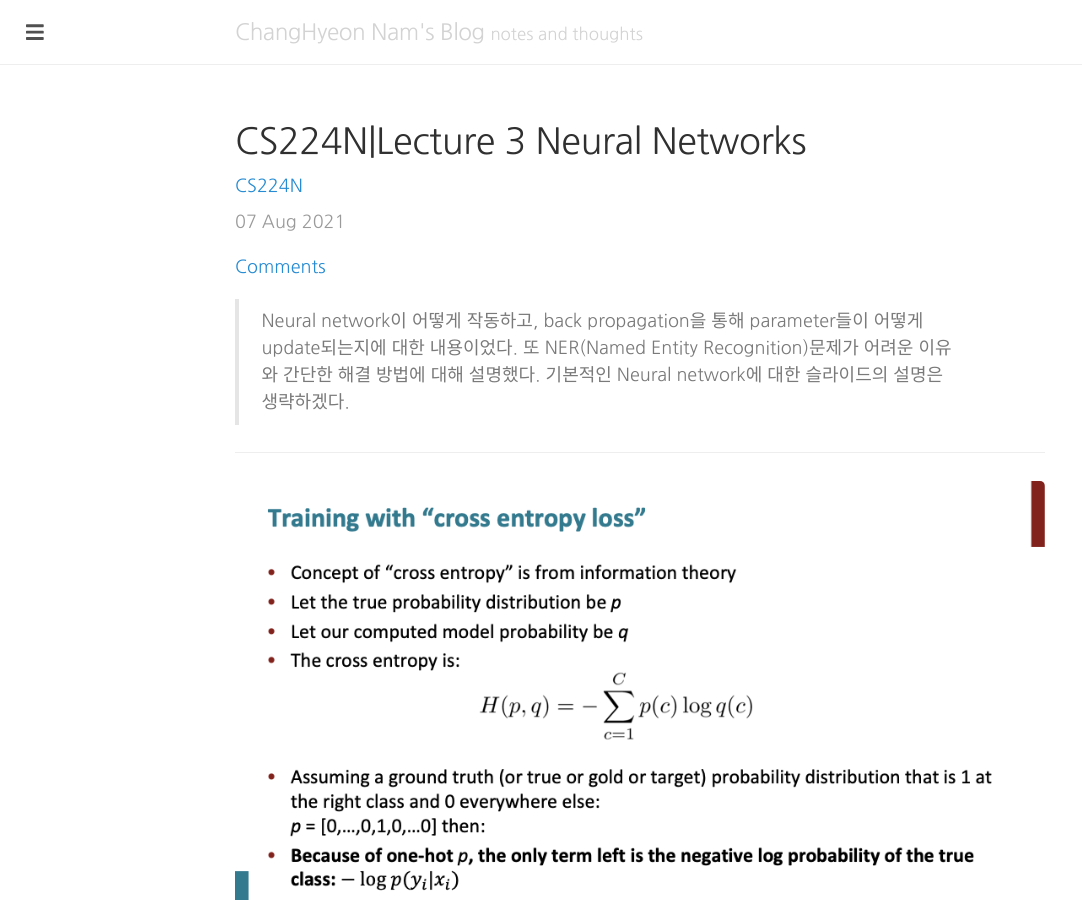
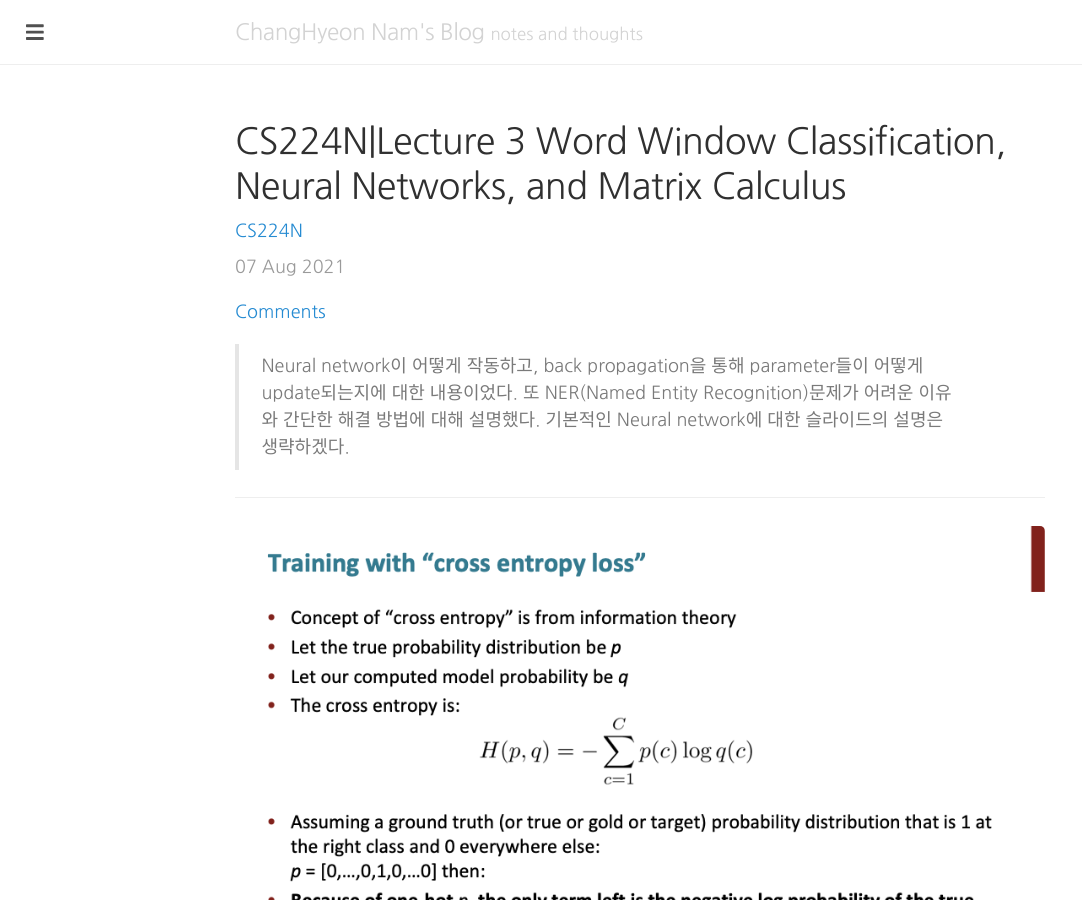
Before and after one commit to changhyeonnam/changhyeonnam.github.io, a Jekyll site: the page built from _posts/2021/2021-08-07-cs224N_lecture03.md, in a window 1280 px wide and 900 px high. Shown: the whole window, without its empty margins (0-1082 px from the left). Built offline with Jekyll 4.4.1, drawn with Linux system fonts in a browser that asks for light colours; nearby versions of some CDN libraries; formulas are drawn with MathJax 3; comment, search, counter and statistics services are not loaded.

Commit message:
Update 2021-08-07-cs224N_lecture03.md

```diff
--- a/_posts/2021/2021-08-07-cs224N_lecture03.md
+++ b/_posts/2021/2021-08-07-cs224N_lecture03.md
@@ -1,5 +1,5 @@
 ---
-title: CS224N|Lecture 3 Neural Networks
+title: CS224N|Lecture 3 Word Window Classification, Neural Networks, and Matrix Calculus
 layout: post
 Created: August 7, 2021 11:33 AM
 tags:
```
